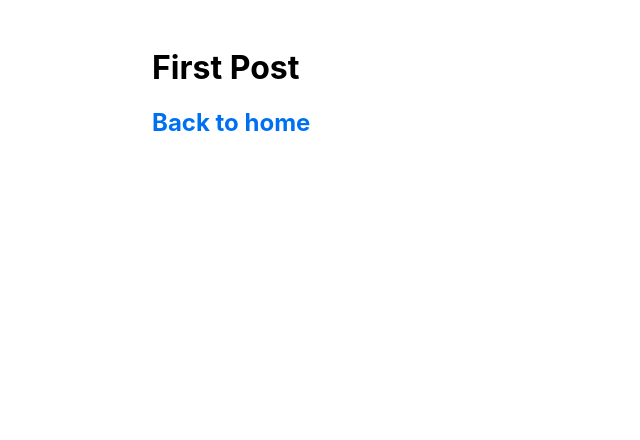
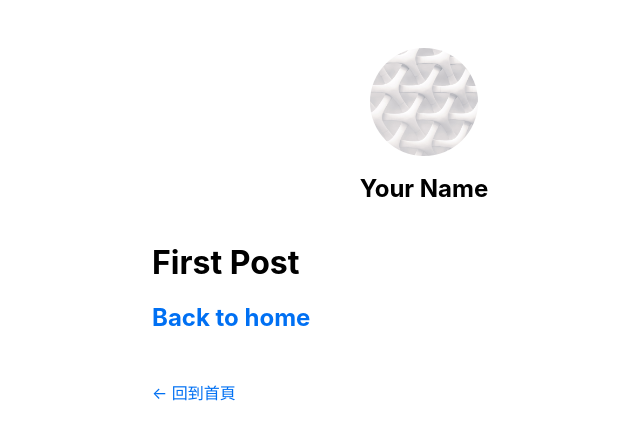
Before and after one commit to Yamapi0103/nextjs-blog, a Next.js app: page /posts/first-post in a window 1280 px wide. Shown: the top 440 px of the page, without its empty margins (216-856 px from the left). Built offline with nearby package versions, Linux system fonts and the light colour scheme.

Commit message:
add utils css

```diff
--- a/components/Layout.js
+++ b/components/Layout.js
@@ -1,4 +1,71 @@
-import styles from './layout.module.css'
-export default function Layout({ children }) {
-  return <div className={styles.container}>{children}</div>;
+import Head from 'next/head';
+import Image from 'next/image';
+import styles from './layout.module.css';
+import utilStyles from '../styles/utils.module.css';
+import Link from 'next/link';
+
+const name = 'Your Name';
+export const siteTitle = 'Next.js Sample Website';
+
+export default function Layout({ children, home }) {
+  return (
+    <div className={styles.container}>
+      <Head>
+        <link rel="icon" href="/favicon.ico" />
+        <meta
+          name="description"
+          content="Learn how to build a personal website using Next.js"
+        />
+        <meta
+          property="og:image"
+          content={`https://og-image.vercel.app/${encodeURI(
+            siteTitle,
+          )}.png?theme=light&md=0&fontSize=75px&images=https%3A%2F%2Fassets.vercel.com%2Fimage%2Fupload%2Ffront%2Fassets%2Fdesign%2Fnextjs-black-logo.svg`}
+        />
+        <meta name="og:title" content={siteTitle} />
+        <meta name="twitter:card" content="summary_large_image" />
+      </Head>
+      <header className={styles.header}>
+        {home ? (
+          <>
+            <Image
+              priority
+              src="/images/profile.jpg"
+              className={utilStyles.borderCircle}
+              height={144}
+              width={144}
+              alt=""
+            />
+            <h1 className={utilStyles.heading2Xl}>{name}</h1>
+          </>
+        ) : (
+          <>
+            <Link href="/">
+              <Image
+                priority
+                src="/images/profile.jpg"
+                className={utilStyles.borderCircle}
+                height={108}
+                width={108}
+                alt=""
+              />
+            </Link>
+            <h2 className={utilStyles.headingLg}>
+              <Link href="/" className={utilStyles.colorInherit}>
+                {name}
+              </Link>
+            </h2>
+          </>
+        )}
+      </header>
+      <main>{children}</main>
+      {!home && (
+        <div className={styles.backToHome}>
+          <Link href="/">
+            ← 回到首頁
+          </Link>
+        </div>
+      )}
+    </div>
+  );
 }
--- a/components/layout.module.css
+++ b/components/layout.module.css
@@ -3,3 +3,13 @@
   padding: 0 1rem;
   margin: 3rem auto 6rem;
 }
+
+.header {
+  display: flex;
+  flex-direction: column;
+  align-items: center;
+}
+
+.backToHome {
+  margin: 3rem 0 0;
+}
--- a/pages/posts/first-post.js
+++ b/pages/posts/first-post.js
@@ -1,6 +1,6 @@
 import Link from 'next/link';
 import Head from 'next/head';
-import Layout from '../../components/layout';
+import Layout from '../../components/Layout';
 export default function FirstPost() {
   return <Layout>
     <Head>
--- /dev/null
+++ b/styles/utils.module.css
@@ -0,0 +1,52 @@
+.heading2Xl {
+  font-size: 2.5rem;
+  line-height: 1.2;
+  font-weight: 800;
+  letter-spacing: -0.05rem;
+  margin: 1rem 0;
+}
+
+.headingXl {
+  font-size: 2rem;
+  line-height: 1.3;
+  font-weight: 800;
+  letter-spacing: -0.05rem;
+  margin: 1rem 0;
+}
+
+.headingLg {
+  font-size: 1.5rem;
+  line-height: 1.4;
+  margin: 1rem 0;
+}
+
+.headingMd {
+  font-size: 1.2rem;
+  line-height: 1.5;
+}
+
+.borderCircle {
+  border-radius: 9999px;
+}
+
+.colorInherit {
+  color: inherit;
+}
+
+.padding1px {
+  padding-top: 1px;
+}
+
+.list {
+  list-style: none;
+  padding: 0;
+  margin: 0;
+}
+
+.listItem {
+  margin: 0 0 1.25rem;
+}
+
+.lightText {
+  color: #666;
+}
```
